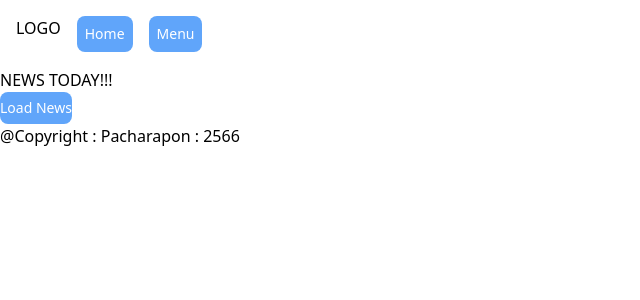
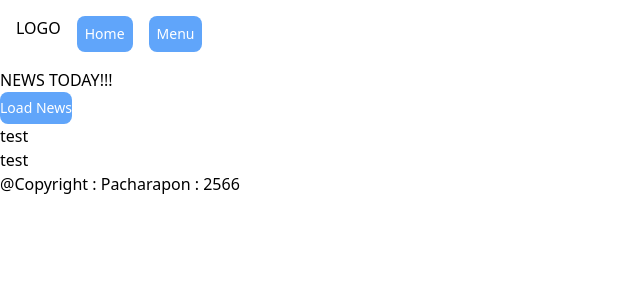
Before and after one commit to PacharaponFirst/samakran, a React (Vite) app: page /admin/news in a window 1280 px wide. Shown: the top 300 px of the page, without its empty margins (0-640 px from the left). Built offline with nearby package versions, Linux system fonts and the light colour scheme.

Commit message:
no comment

```diff
--- a/src/page/NewsPage.tsx
+++ b/src/page/NewsPage.tsx
@@ -1,13 +1,42 @@
-import { FC } from 'react';
+import { FC, useState } from 'react';
+
+interface Post {
+    userId: number;
+    id: number;
+    title: string;
+    body: string;
+}
+
+interface NewsProps {
+    data: Post;
+}
+
+const NewsComponent: FC<NewsProps> = ( { data } ) => {
+    return(
+        <>
+        <div>{data.title}</div>
+        <div>{data.body}</div>
+        </>
+    );
+};
 
 const NewsPage: FC = () => {
+    //state
+        const [posts, setPosts] = useState<Post[]>([ {
+            userId: 1,
+            id: 1,
+            title: "test",
+            body: "test",
+            }]);
+
+
     // function
     const loadNews = () => {
 
         fetch("https://jsonplaceholder.typicode.com/posts")
         .then((resp)=> resp.json())
         .then((json) => {
-            console.log(json);
+            setPosts(json);
         })
     };
 
@@ -18,7 +47,10 @@ const NewsPage: FC = () => {
         <button className='npru-button' onClick={loadNews}>
             Load News
         </button>
-    </>
+        { posts.map((value) => (
+            <NewsComponent data ={value} />
+        ))}
+            </>
     );
 };
 
```
